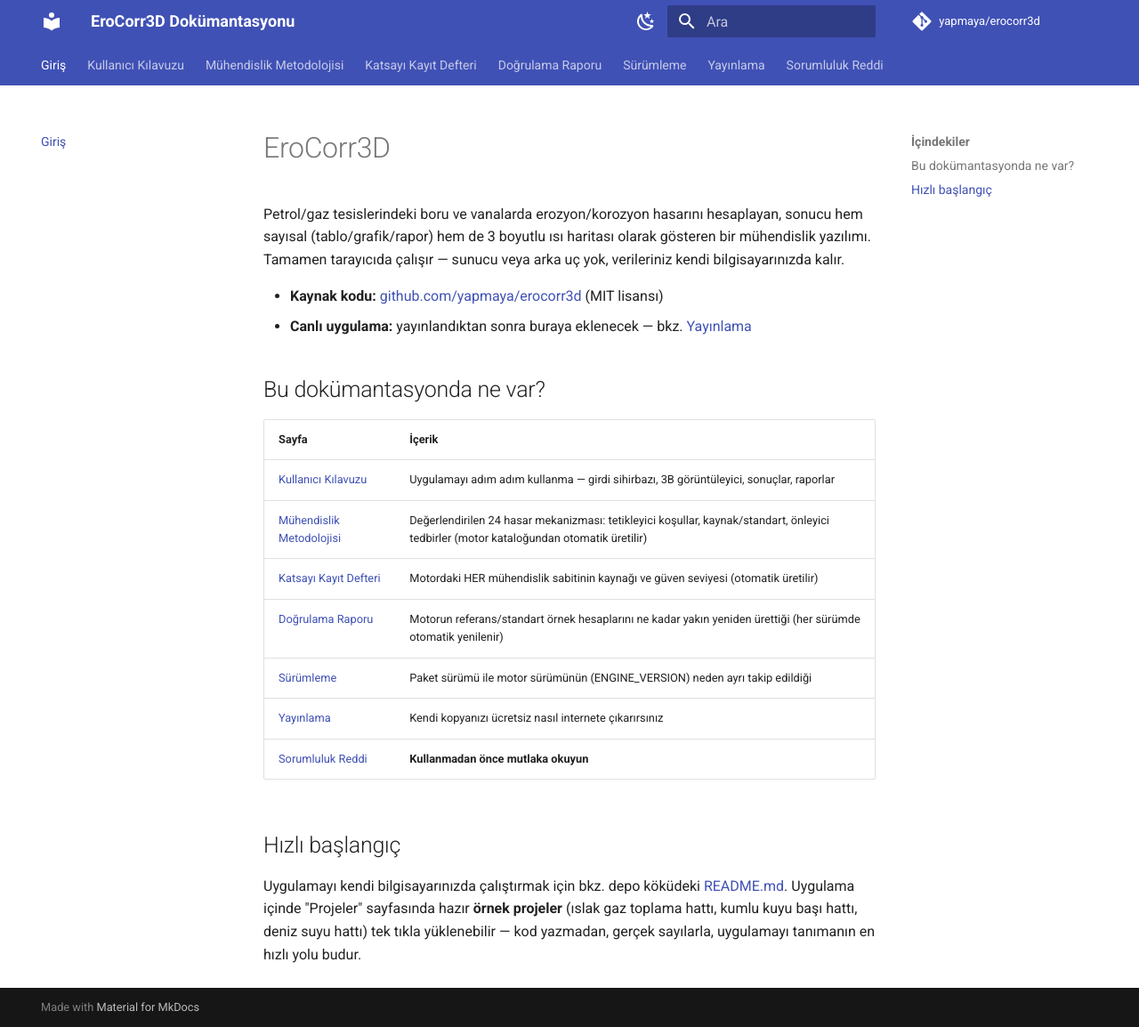
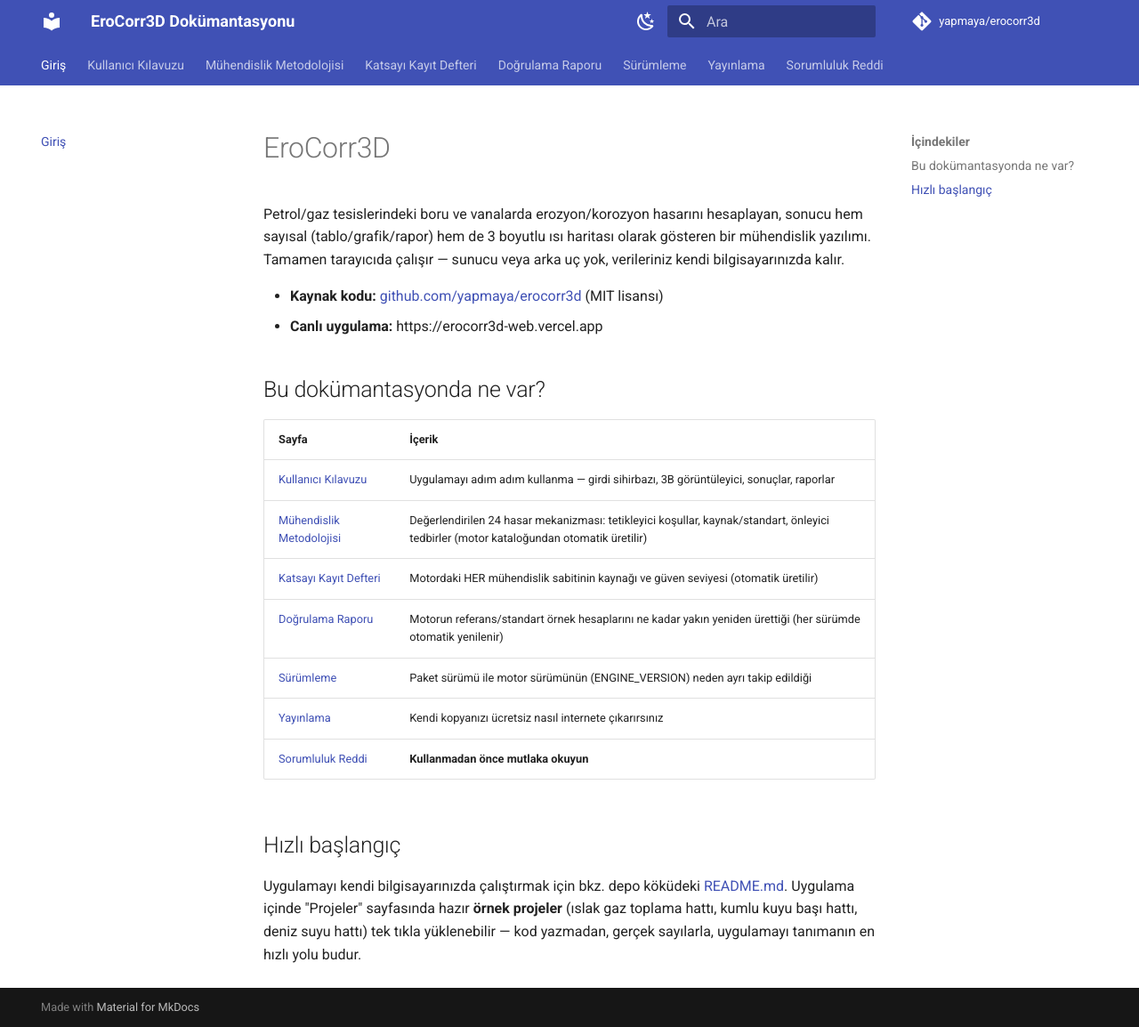
Before and after one commit to yapmaya/erocorr3d, an MkDocs documentation site: the page built from docs/index.md, in a window 1280 px wide and 1154 px high. Shown: the whole window at 89% size. Built offline with MkDocs 1.6.1 and Material for MkDocs 9.7.7, drawn with Linux system fonts in a browser that asks for light colours; comment, search, counter and statistics services are not loaded.

Commit message:
Add the live Vercel deployment URL now that it's up
https://erocorr3d-web.vercel.app — connected by the user, auto-deploys
on every push to main going forward.

```diff
--- a/docs/index.md
+++ b/docs/index.md
@@ -7,7 +7,7 @@
 kalır.
 
 - **Kaynak kodu:** [github.com/yapmaya/erocorr3d](https://github.com/yapmaya/erocorr3d) (MIT lisansı)
-- **Canlı uygulama:** yayınlandıktan sonra buraya eklenecek — bkz. [Yayınlama](yayinlama.md)
+- **Canlı uygulama:** https://erocorr3d-web.vercel.app
 
 ## Bu dokümantasyonda ne var?
 
```
Also changed, not shown: README.md (+1 -1 lines).
